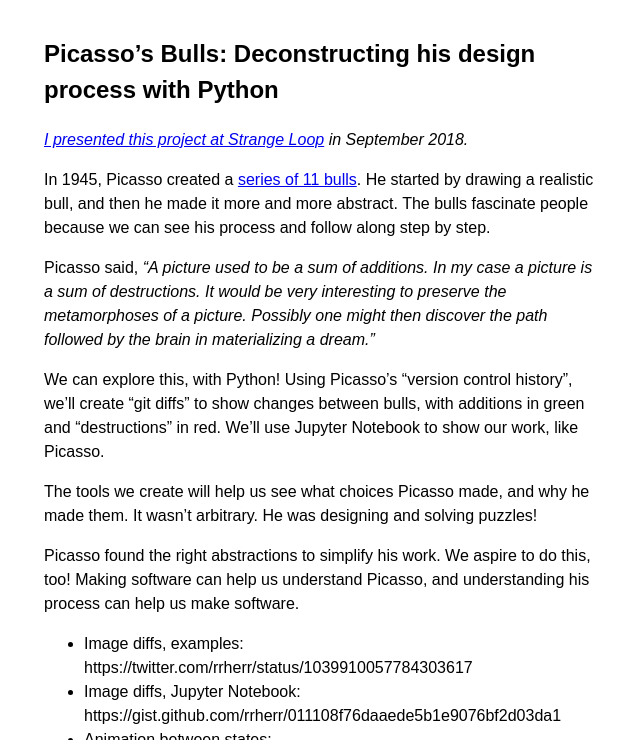
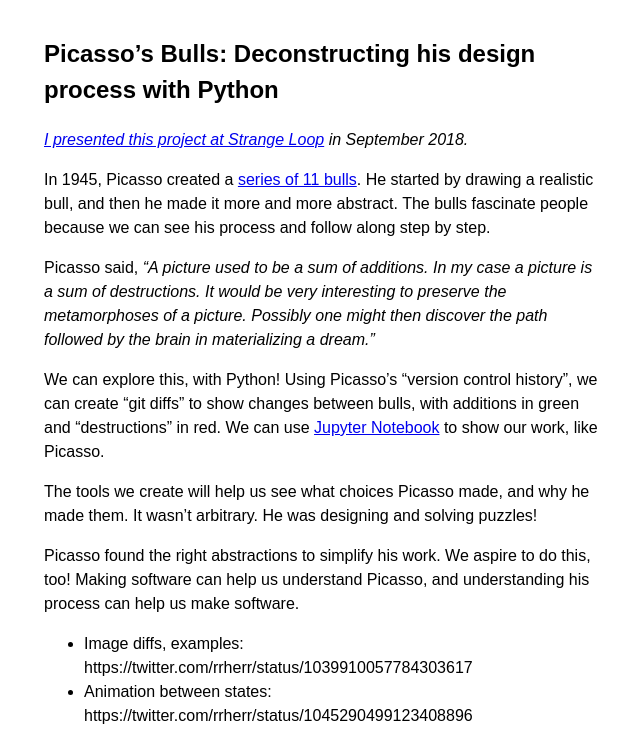
Before and after one commit to rrherr/rrherr.github.io, a Jekyll site: the page built from picasso/index.md, in a window 1280 px wide, cut to the strip 0-740 px from the top of the page. Shown: the whole strip, without its empty margins (316-956 px from the left). Built offline with Jekyll 4.4.1, drawn with Linux system fonts in a browser that asks for light colours; our own code applies the rules of GitHub Pages for plain Markdown files.

Commit message:
Update index.md

```diff
--- a/picasso/index.md
+++ b/picasso/index.md
@@ -6,14 +6,13 @@ In 1945, Picasso created a [series of 11 bulls](https://www.nortonsimon.org/art/
 
 Picasso said, _"A picture used to be a sum of additions. In my case a picture is a sum of destructions. It would be very interesting to preserve the metamorphoses of a picture. Possibly one might then discover the path followed by the brain in materializing a dream."_
 
-We can explore this, with Python! Using Picasso's "version control history", we'll create "git diffs" to show changes between bulls, with additions in green and "destructions" in red. We'll use Jupyter Notebook to show our work, like Picasso.
+We can explore this, with Python! Using Picasso's "version control history", we can create "git diffs" to show changes between bulls, with additions in green and "destructions" in red. We can use [Jupyter Notebook](https://gist.github.com/rrherr/011108f76daaede5b1e9076bf2d03da1) to show our work, like Picasso.
 
 The tools we create will help us see what choices Picasso made, and why he made them. It wasn't arbitrary. He was designing and solving puzzles!
 
 Picasso found the right abstractions to simplify his work. We aspire to do this, too! Making software can help us understand Picasso, and understanding his process can help us make software.
 
 - Image diffs, examples: https://twitter.com/rrherr/status/1039910057784303617
-- Image diffs, Jupyter Notebook: https://gist.github.com/rrherr/011108f76daaede5b1e9076bf2d03da1
 - Animation between states: https://twitter.com/rrherr/status/1045290499123408896
 
 <iframe width="560" height="315" src="https://www.youtube.com/embed/GYJ77F_8kq0" frameborder="0" allow="accelerometer; autoplay; encrypted-media; gyroscope; picture-in-picture" allowfullscreen></iframe>
```
